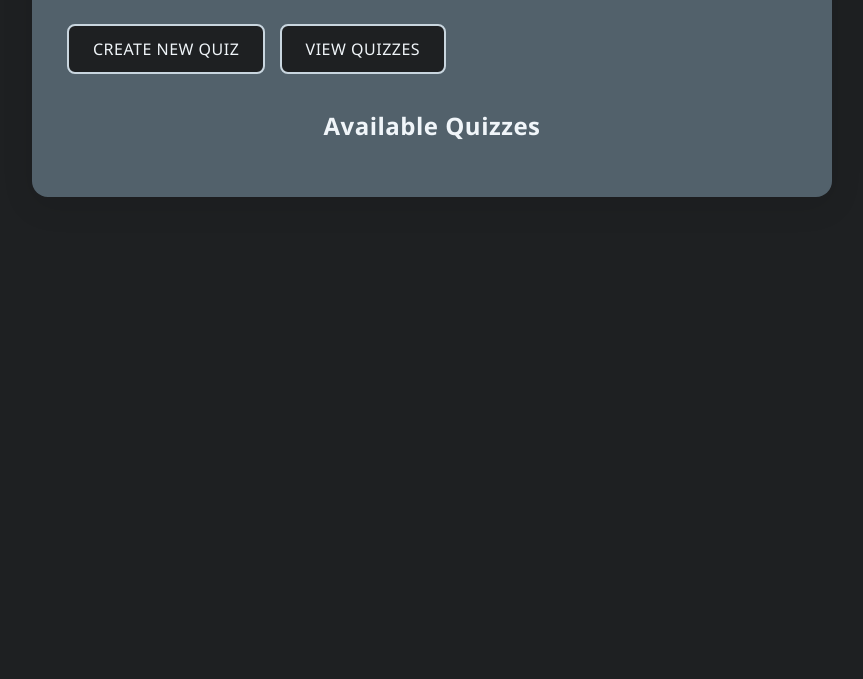
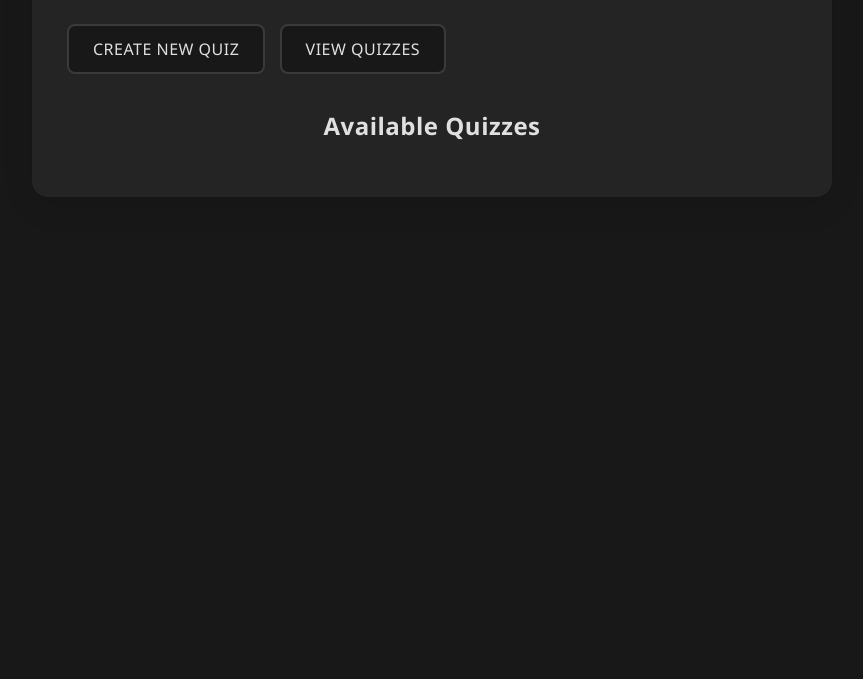
Before and after one commit to yshouishida/Quiz-App, a plain HTML site: page index.html in a window 1280 px wide. Shown: the part 121-800 px from the top of the page, without its empty margins (208-1071 px from the left). Drawn offline with Linux system fonts and the light colour scheme.

Commit message:
Update style.css

```diff
--- a/style.css
+++ b/style.css
@@ -1,22 +1,22 @@
 :root {
     /* Primary Colors */
-    --primary-bg: #1E2022;          /* Light cream background */
-    --primary-text: #F0F5F9;        /* Dark taupe text color */
+    --primary-bg: #181818;          /* Dark gray background */
+    --primary-text: #E0E0E0;        /* Light gray text color */
 
     /* Secondary Colors */
-    --secondary-bg: #52616B;        /* Soft beige */
-    --secondary-hover: #C9D6DF;     /* Muted taupe for hover */
+    --secondary-bg: #242424;        /* Slightly lighter gray for secondary elements */
+    --secondary-hover: #3A3A3A;     /* Lighter gray for hover */
 
     /* Input and Border Colors */
-    --input-bg: rgba(194, 184, 163, 0.1);   /* Light taupe with opacity */
-    --input-border: #52616B;                /* Muted taupe border */
-    --input-focus-bg: rgba(194, 184, 163, 0.15); /* Slightly darker for focus */
+    --input-bg: rgba(255, 255, 255, 0.1); /* Very light gray with opacity for inputs */
+    --input-border: #666666;        /* Medium gray border */
+    --input-focus-bg: rgba(255, 255, 255, 0.2); /* Slightly lighter for focus */
 
     /* Quiz and Progress Colors */
-    --quiz-item-border: transparent;
-    --quiz-item-hover-border: #A19882;
-    --progress-bar-bg: #FEF7DC;
-    --progress-color: #C2B8A3;
+    --quiz-item-border: #444444;    /* Darker border for quiz items */
+    --quiz-item-hover-border: #3A3A3A; /* Lighter border on hover */
+    --progress-bar-bg: #E0E0E0;     /* Light gray background for progress bar */
+    --progress-color: #FFCA28;      /* Bright color for progress */
 }
 
 * {
```
